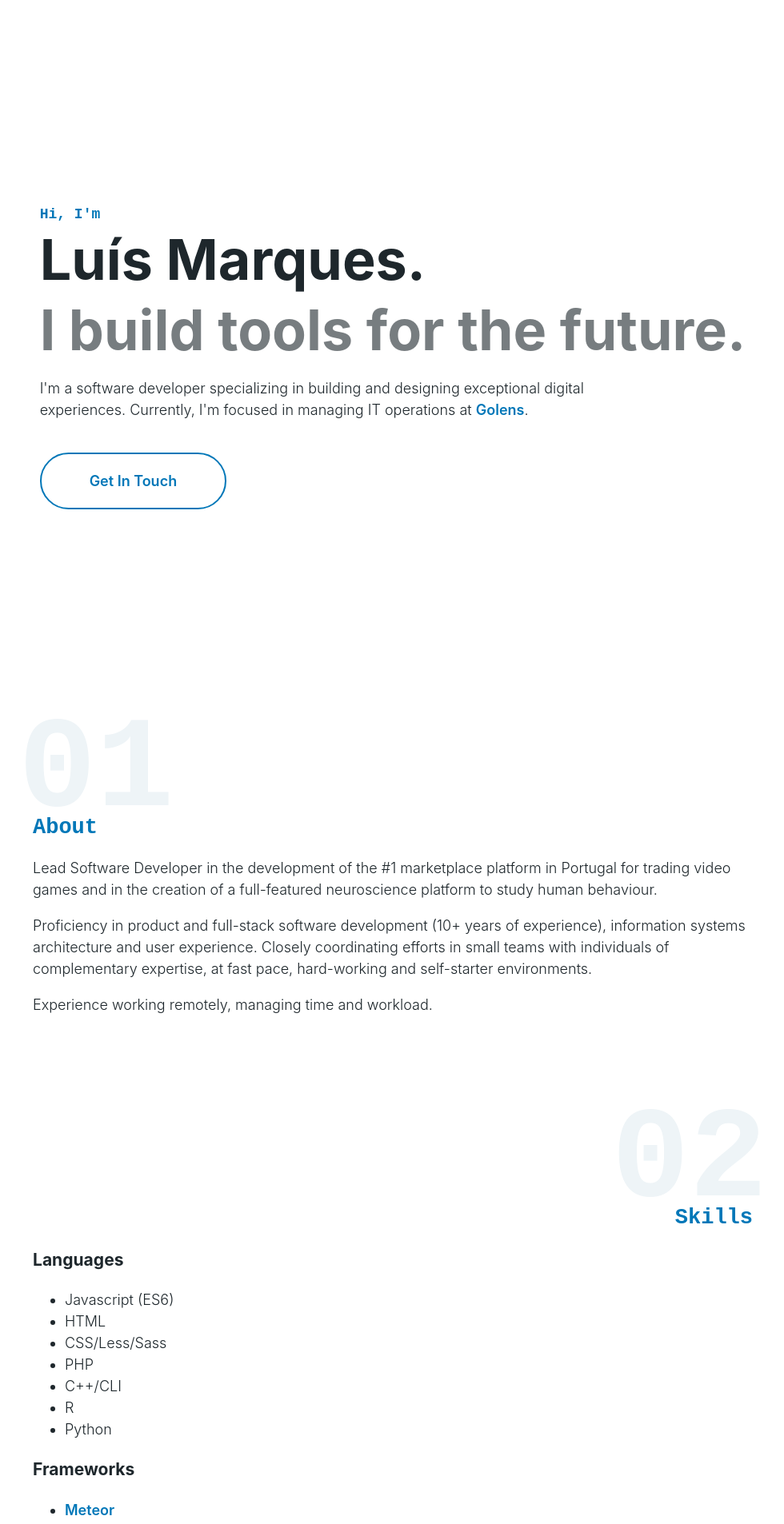
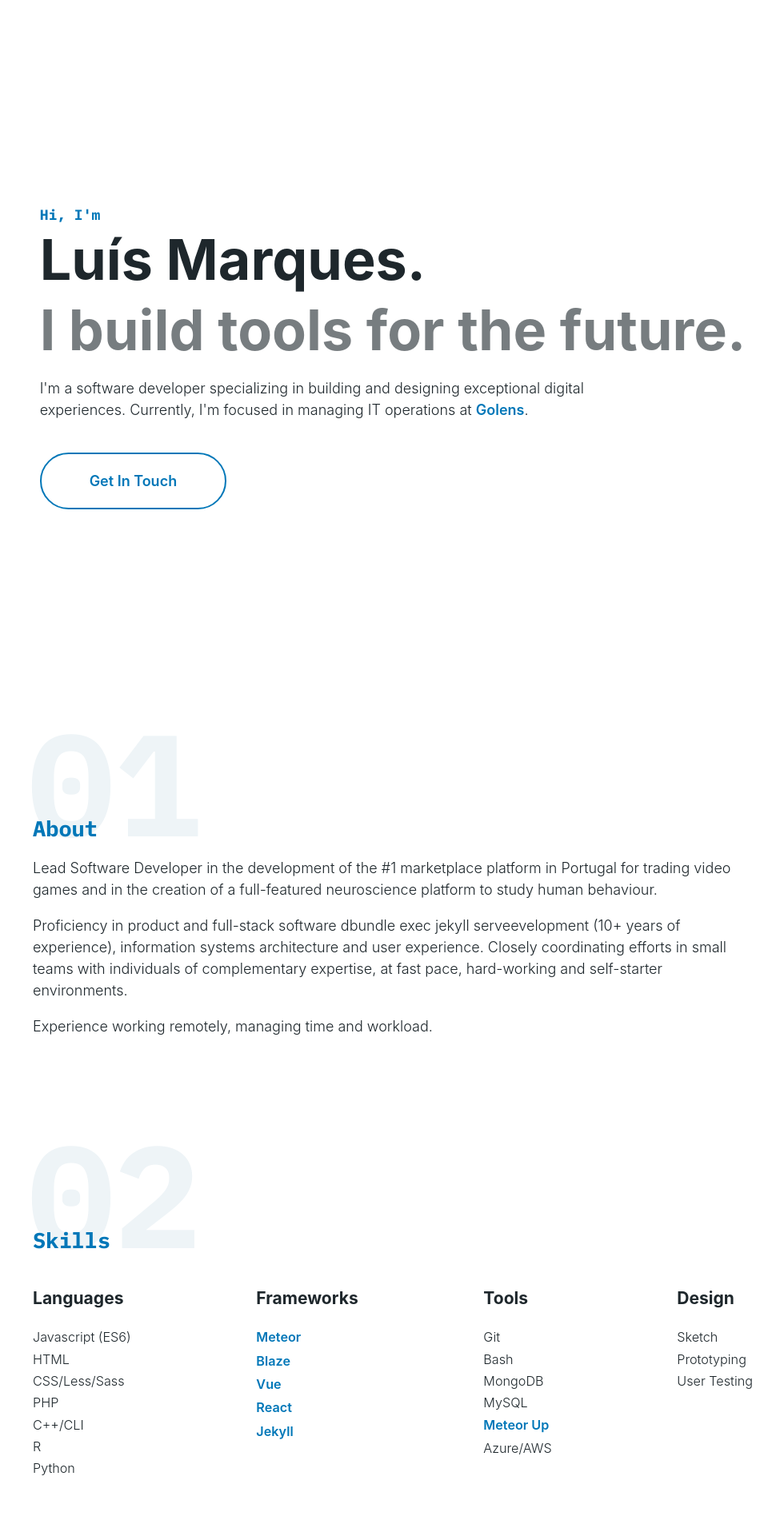
Before and after one commit to luismarques-io/luismarques-io.github.io, a Jekyll site: the page built from index.markdown, in a window 1280 px wide. Shown: the top 1906 px of the page at 80% size, without its empty margins (149-1129 px from the left). Built offline with Jekyll 4.4.1, drawn with Linux system fonts in a browser that asks for light colours.

Commit message:
style skills lists

```diff
--- a/_includes/about.html
+++ b/_includes/about.html
@@ -10,7 +10,8 @@
     </p>
 
     <p>
-        Proficiency in product and full-stack software development (10+ years of experience), information systems
+        Proficiency in product and full-stack software dbundle exec jekyll serveevelopment (10+ years of experience),
+        information systems
         architecture and user experience. Closely coordinating efforts in small teams with individuals of complementary
         expertise, at fast pace, hard-working and self-starter environments.
     </p>
--- a/_includes/skill_item.html
+++ b/_includes/skill_item.html
@@ -1,4 +1,4 @@
-<li>
+<li class="skills__category__item">
     {% if include.item.link %}
     <a href="{{include.item.link}}" target="_blank" rel="noreferrer">{{include.item.name}}</a>
     {% else %}
--- a/_includes/skills.html
+++ b/_includes/skills.html
@@ -1,35 +1,37 @@
-<div class="section__title text-right">
+<!--<div class="section__title text-center">-->
+<div class="section__title">
 <div class="title_text_back">02</div>
     <h2>Skills</h2>
 </div>
 
 <div class="section__content">
-    <div>
-        <h3>Languages</h3>
+    <div class="skills_list">
+        <div class="skills__category">
+            <h3 class="skills__category__title">Languages</h3>
             <ul>
                 {% for item in site.data.skills.languages %}
                 {% include skill_item.html item=item %}
                 {% endfor %}
             </ul>
         </div>
-    <div>
-        <h3>Frameworks</h3>
+        <div class="skills__category">
+            <h3 class="skills__category__title">Frameworks</h3>
             <ul>
                 {% for item in site.data.skills.frameworks %}
                 {% include skill_item.html item=item %}
                 {% endfor %}
             </ul>
         </div>
-    <div>
-        <h3>Tools</h3>
+        <div class="skills__category">
+            <h3 class="skills__category__title">Tools</h3>
             <ul>
                 {% for item in site.data.skills.tools %}
                 {% include skill_item.html item=item %}
                 {% endfor %}
             </ul>
         </div>
-    <div>
-        <h3>Design</h3>
+        <div class="skills__category">
+            <h3 class="skills__category__title">Design</h3>
             <ul>
                 {% for item in site.data.skills.design %}
                 {% include skill_item.html item=item %}
@@ -37,3 +39,4 @@
             </ul>
         </div>
     </div>
+</div>
--- a/_layouts/default.html
+++ b/_layouts/default.html
@@ -5,6 +5,11 @@
     <meta charset="UTF-8">
     <title>{{page.title}}</title>
     <link rel="stylesheet" href="/assets/css/styles.css">
+
+    <link rel="preconnect" href="https://fonts.googleapis.com">
+    <link rel="preconnect" href="https://fonts.gstatic.com" crossorigin>
+    <link href="https://fonts.googleapis.com/css2?family=IBM+Plex+Mono:wght@400;700&display=swap" rel="stylesheet">
+
 </head>
 
 <body>
@@ -12,4 +17,5 @@
     {{ content }}
 </body>
 
+
 </html>
--- a/_sass/main.scss
+++ b/_sass/main.scss
@@ -11,8 +11,6 @@
     --white: #e6f1ff;
     --green: #64ffda;
     --green-tint: rgba(100,255,218,0.1);
-    --font-sans: "Calibre","Inter","San Francisco","SF Pro Text",-apple-system,system-ui,sans-serif;
-    --font-mono: "SF Mono","Fira Code","Fira Mono","Roboto Mono",monospace;
     --fz-xxs: 12px;
     --fz-xs: 13px;
     --fz-sm: 14px;
@@ -35,11 +33,12 @@
     --ham-after-active: bottom 0.1s ease-out,transform 0.22s cubic-bezier(0.215,0.61,0.355,1) 0.12s;
 
 
+
+    --font-sans: "Calibre","Inter","San Francisco","SF Pro Text",-apple-system,system-ui,sans-serif;
+    --font-mono: 'IBM Plex Mono',"SF Mono","Fira Code","Fira Mono","Roboto Mono",monospace;
     --blue: #0077b8;
     --white: #ffffff;
-
     --color-text: #1e272c;
-
     --fz-big-heading: clamp(48px, 8vw, 70px);
     --transition-btn-scale-in: all 0.1s;
     --transition-btn-scale-out: all 0.3s;
@@ -59,6 +58,11 @@ body, html {
     font-weight: 300;
 }
 
+ul {
+    list-style: none;
+    padding: 0;
+    margin: 0;
+}
 
 a {
 	color: var(--blue);
@@ -132,10 +136,9 @@ a {
 
 
 .section {
-    /*display: flex;
-    justify-content: center;
-    padding: 100px 170px;
-*/
+    // display: flex;
+    // justify-content: center;
+
     padding: 100px 0px;
 }
 
@@ -155,9 +158,9 @@ a {
 .section__title .title_text_back {
     transform: scale(1);
     position: absolute;
-    bottom: 4px;
-    left: -18px;
-    font-size: 9em;
+    bottom: -20px;
+    left: -6px;
+    font-size: 10em;
     //line-height: 0.75;
     color: #eef4f7;
     font-weight: 900;
@@ -168,7 +171,16 @@ a {
 }
 .section__title.text-right .title_text_back {
     left: auto;
-    right: -18px;
+    right: -6px;
+}
+.section__title.text-center {
+    text-align: center;
+}
+.section__title.text-center .title_text_back {
+    left: 0;
+    right: 0;
+    width: 100%;
+    text-align: center;
 }
 
 .section__content {
@@ -176,8 +188,27 @@ a {
 }
 
 
+.skills_list {
+    display: -webkit-box;
+    display: -ms-flexbox;
+    display: flex;
+    -webkit-box-pack: justify;
+    -ms-flex-pack: justify;
+    justify-content: space-between;
+}
 
-p > a{
+.skills__category {
+
+}
+.skills__category__title {
+
+}
+.skills__category__item {
+    margin: 3px 0;
+    font-size: .9rem;
+}
+
+p > a, li > a{
 display: inline-block;
     text-decoration: none;
     text-decoration-skip-ink: auto;
@@ -186,12 +217,14 @@ display: inline-block;
     color: var(--blue);
 }
 
-p > a:hover, p > a:focus, p > a:active {
+p > a:hover, p > a:focus, p > a:active,
+li > a:hover, li > a:focus, li > a:active {
     color: var(--blue);
     outline: 0px;
 }
 
-p > a::after {
+p > a::after,
+li > a::after {
     content: "";
     display: block;
     width: 0px;
@@ -203,6 +236,7 @@ p > a::after {
     // opacity: 0.4;
 }
 
-p > a:hover::after, p > a:focus::after, p > a:active::after {
+p > a:hover::after, p > a:focus::after, p > a:active::after,
+li > a:hover::after, li > a:focus::after, li > a:active::after {
     width: 100%;
 }
```
Lines whose indentation alone changed are shown as unchanged.
